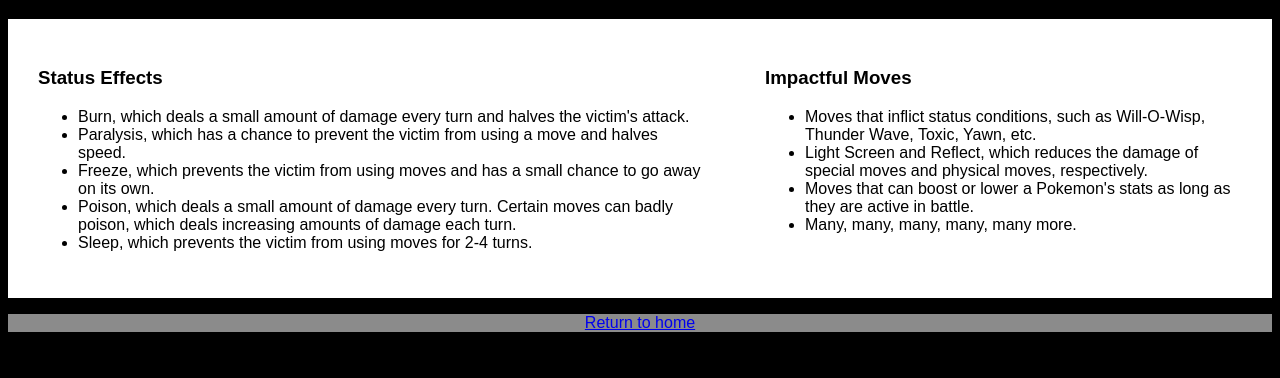
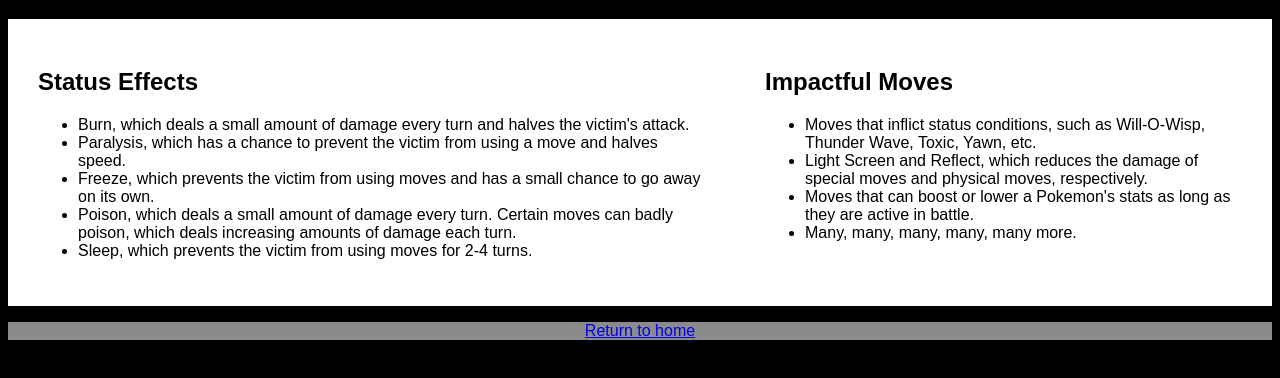
Before and after one commit to boedeckern/EducationalWebpage, a plain HTML site: page page2.html in a window 1280 px wide. Shown: the part 400-778 px from the top of the page. Drawn offline with Linux system fonts and the light colour scheme.

Commit message:
Changed page2's h tags to make slightly more sense, added nav tags in the footers

```diff
--- a/page2.html
+++ b/page2.html
@@ -11,7 +11,7 @@
         <div class="flex-container">
             <section>
                 <div class="box">
-                    <h3>Status Effects</h3>
+                    <h2>Status Effects</h2>
                     <ul>
                         <li>Burn, which deals a small amount of damage every turn and halves the victim's attack.</li>
                         <li>Paralysis, which has a chance to prevent the victim from using a move and halves speed.</li>
@@ -23,7 +23,7 @@
             </section>
             <section>
                 <div class="box">
-                    <h3>Impactful Moves</h3>
+                    <h2>Impactful Moves</h2>
                     <ul>
                         <li>Moves that inflict status conditions, such as Will-O-Wisp, Thunder Wave, Toxic, Yawn, etc.</li>
                         <li>Light Screen and Reflect, which reduces the damage of special moves and physical moves, respectively.</li>
@@ -35,6 +35,8 @@
         </div>
     </article>
     <footer>
-        <p class="navLink"><a href="./index.html">Return to home</a></p>
+        <nav>
+            <p class="navLink"><a href="./index.html">Return to home</a></p>
+        </nav>
     </footer>
 </body>
```
Also changed, not shown: index.html (+3 -1 lines).
